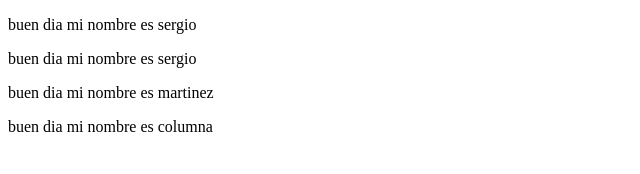
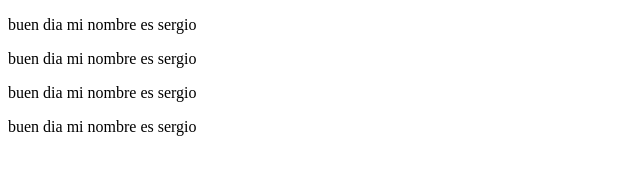
Before and after one commit to SergioMartinez1991/Guardia-Nacional, a plain HTML site: page index.html in a window 1280 px wide. Shown: the full height of the page, 0-640 px from the left. Drawn offline with Linux system fonts and the light colour scheme.

Commit message:
mi Segundo commit

```diff
--- a/index.html
+++ b/index.html
@@ -10,9 +10,9 @@
 <body>
     <p> buen dia mi nombre es sergio </p>
     <p> buen dia mi nombre es sergio </p>
+    <p> buen dia mi nombre es sergio </p>
+    <p> buen dia mi nombre es sergio </p>
 
-    <p> buen dia mi nombre es martinez  </p>
-    <p> buen dia mi nombre es columna </p>
 
 
 </body>
```
